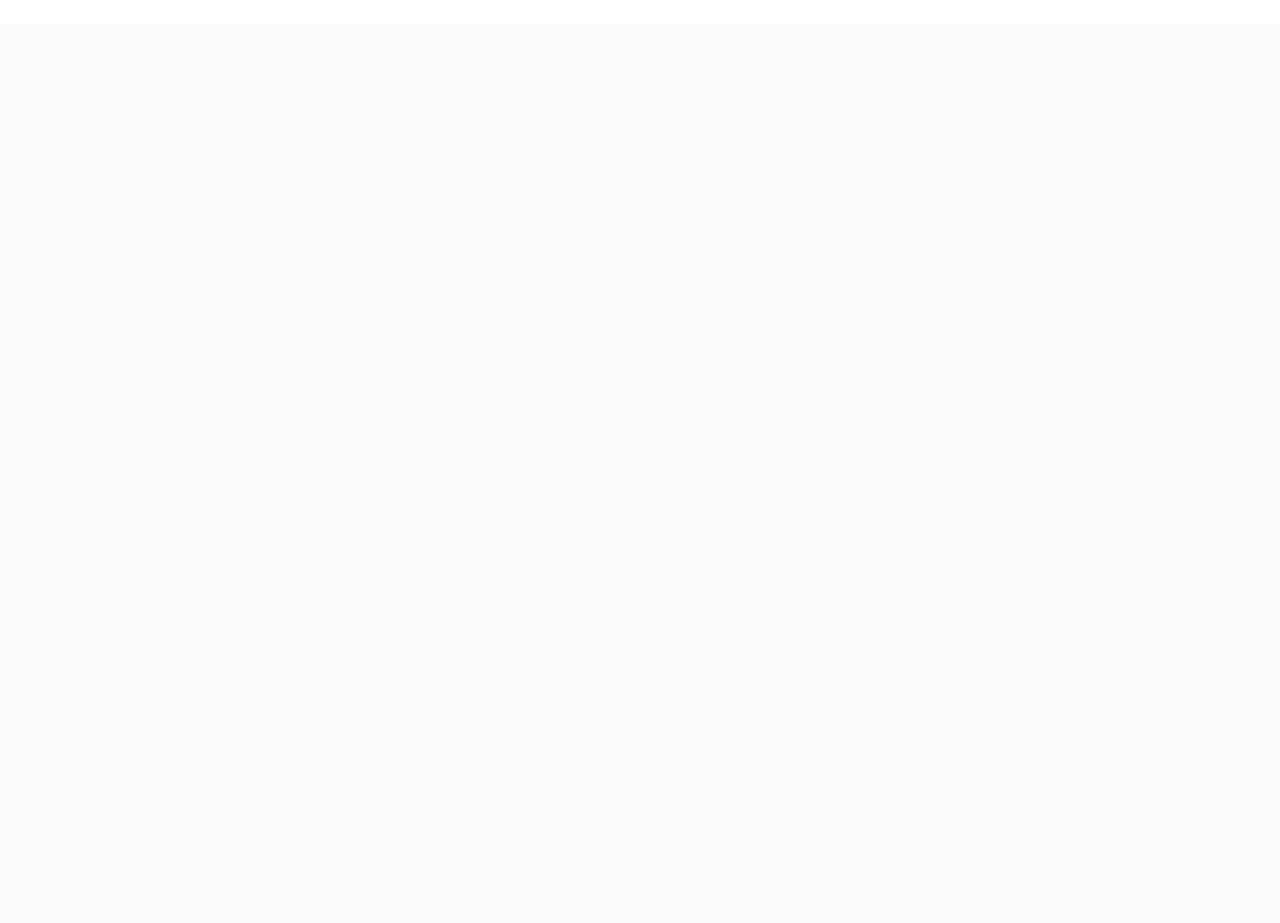
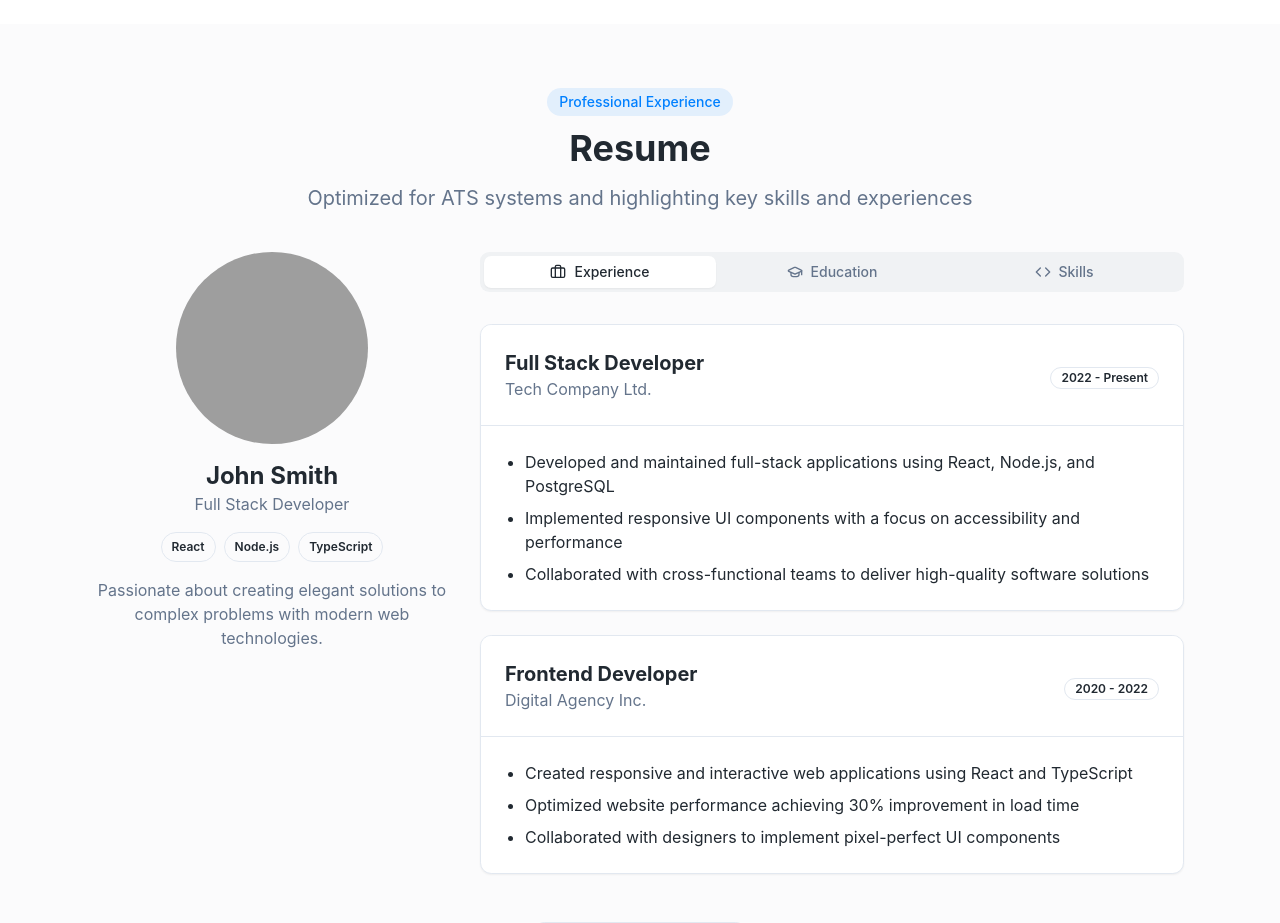
Before and after one commit to Vadimeks/aspire-showcase, a React (Vite) app: page / in a window 1280 px wide. Shown: the part 340-1263 px from the top of the page. Built offline with nearby package versions, Linux system fonts and the light colour scheme; grey boxes are pictures that could not be loaded.

Commit message:
Update resume section
The resume section has been updated.

```diff
--- a/src/components/Resume.tsx
+++ b/src/components/Resume.tsx
@@ -5,7 +5,7 @@ import { Button } from "@/components/ui/button";
 import { Card, CardContent, CardHeader } from "@/components/ui/card";
 import { Tabs, TabsContent, TabsList, TabsTrigger } from "@/components/ui/tabs";
 import { Avatar, AvatarImage, AvatarFallback } from "@/components/ui/avatar";
-import { User, GraduationCap, Briefcase, Code } from "lucide-react";
+import { User, GraduationCap, Briefcase, Code, Download } from "lucide-react";
 
 interface Experience {
   title: string;
@@ -30,6 +30,12 @@ const Resume: React.FC = () => {
   const resumeRef = useRef<HTMLDivElement>(null);
 
   useEffect(() => {
+    // Apply the animation class right away to ensure content is visible
+    if (resumeRef.current) {
+      resumeRef.current.classList.add('animate-fade-in');
+      resumeRef.current.classList.remove('opacity-0');
+    }
+
     const observer = new IntersectionObserver(
       (entries) => {
         entries.forEach((entry) => {
@@ -107,11 +113,13 @@ const Resume: React.FC = () => {
 
   return (
     <section id="resume" className="section bg-secondary/30 py-16" ref={resumeRef}>
-      <div className="container mx-auto opacity-0 transition-opacity duration-500" style={{ transitionDelay: '0.2s' }}>
+      <div className="container mx-auto transition-opacity duration-500" style={{ transitionDelay: '0.2s' }}>
         <div className="text-center mb-8">
-          <div className="tag mb-3">Professional Experience</div>
-          <h2 className="section-heading">Resume</h2>
-          <p className="section-subheading mb-10">
+          <div className="inline-block px-3 py-1 text-sm font-medium bg-primary/10 text-primary rounded-full mb-3">
+            Professional Experience
+          </div>
+          <h2 className="text-3xl md:text-4xl font-bold mb-4">Resume</h2>
+          <p className="text-xl text-muted-foreground max-w-2xl mx-auto mb-10">
             Optimized for ATS systems and highlighting key skills and experiences
           </p>
         </div>
@@ -126,7 +134,7 @@ const Resume: React.FC = () => {
             </Avatar>
             <h3 className="text-2xl font-bold">John Smith</h3>
             <p className="text-muted-foreground mb-4">Full Stack Developer</p>
-            <div className="flex gap-2 mb-4">
+            <div className="flex flex-wrap gap-2 mb-4 justify-center">
               <Badge variant="outline" className="py-1.5">React</Badge>
               <Badge variant="outline" className="py-1.5">Node.js</Badge>
               <Badge variant="outline" className="py-1.5">TypeScript</Badge>
@@ -240,7 +248,8 @@ const Resume: React.FC = () => {
         </div>
 
         <div className="mt-8 flex justify-center">
-          <Button variant="outline" className="shadow-sm">
+          <Button variant="outline" className="shadow-sm flex items-center gap-2">
+            <Download className="h-4 w-4" />
             Download Full Resume
           </Button>
         </div>
```
